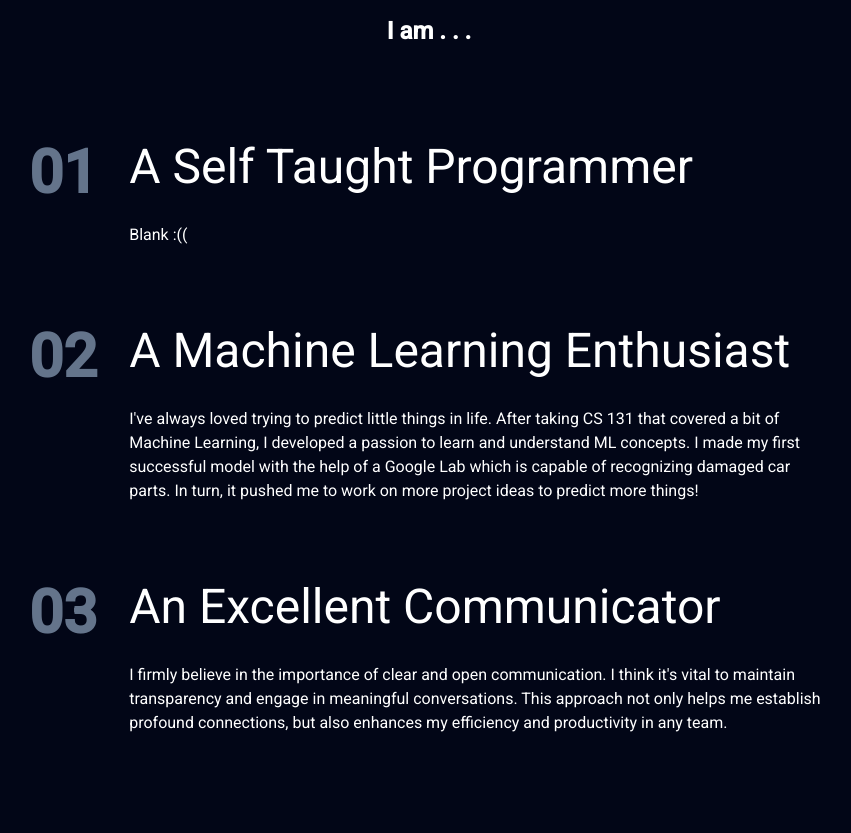
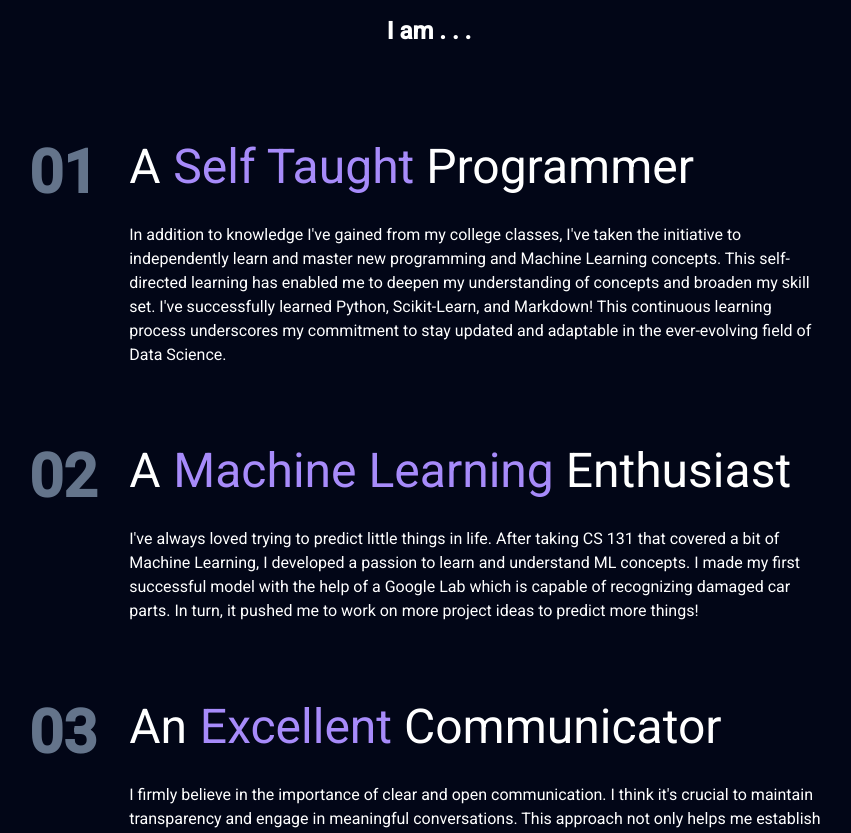
Before and after one commit to pandu-0/svelte-kit-portfolio, a SvelteKit app: page / in a window 1280 px wide. Shown: the part 1940-2773 px from the top of the page, without its empty margins (211-1062 px from the left). Built offline with nearby package versions, Linux system fonts and the light colour scheme.

Commit message:
Made change to header, and Bullet points
Completee "A Self Taught Programmer" bullet point and changed font color. Added "Contact" tab to header.

```diff
--- a/src/app.css
+++ b/src/app.css
@@ -7,6 +7,7 @@ html {
 
 }
 
+/* All other text font */
 * {
     font-family: 'Roboto', sans-serif;
 }
--- a/src/app.html
+++ b/src/app.html
@@ -13,12 +13,20 @@
 		integrity="sha512-Kef5sc7gfTacR7TZKelcrRs15ipf7+t+n7Zh6mKNJbmW+/RRdCW9nwfLn4YX0s2nO6Kv5Y2ChqgIakaC6PW09A=="
 		crossorigin="anonymous" referrerpolicy="no-referrer"></script>
 	<!-- more fonts -->
+	<!-- Poppins -->
 		<link
 		href="https://fonts.googleapis.com/css2?family=Poppins:ital,wght@0,100;0,200;0,300;0,400;0,500;0,600;0,700;0,800;1,100;1,200;1,300;1,400;1,500;1,600;1,700;1,800&family=Roboto:ital,wght@0,100;0,300;0,400;0,500;1,100;1,300;1,400&display=swap"
 		rel="stylesheet">
+	<!-- Roboto -->
 	<link rel="stylesheet" href="https://cdnjs.cloudflare.com/ajax/libs/font-awesome/6.4.2/css/all.min.css"
 		integrity="sha512-z3gLpd7yknf1YoNbCzqRKc4qyor8gaKU1qmn+CShxbuBusANI9QpRohGBreCFkKxLhei6S9CQXFEbbKuqLg0DA=="
 		crossorigin="anonymous" referrerpolicy="no-referrer" />
+
+	<!-- Noto Serif (Unused) -->
+	<link rel="preconnect" href="https://fonts.googleapis.com">
+	<link rel="preconnect" href="https://fonts.gstatic.com" crossorigin>
+	<link href="https://fonts.googleapis.com/css2?family=Noto+Serif:ital,wght@0,100;0,200;0,300;0,400;0,500;0,600;0,700;0,800;0,900;1,100;1,200;1,300;1,400;1,500;1,600;1,700;1,800;1,900&display=swap" rel="stylesheet">
+
 	<meta name="viewport" content="width=device-width" />
 	%sveltekit.head%
 </head>
--- a/src/components/Footer.svelte
+++ b/src/components/Footer.svelte
@@ -1,4 +1,4 @@
-<footer
+<footer id="contact"
     class="py-20 sm:py-32 bg-black border-t border-solid border-violet-950 flex flex-col gap-4 sm:gap-8 justify-center items-center"
 >
     <!-- Connect with me bar -->
--- a/src/components/Header.svelte
+++ b/src/components/Header.svelte
@@ -6,7 +6,8 @@
     // I use this to auto scroll
     let tabs = [
         { name: 'Projects', link: '#projects' },
-        { name: 'About me', link: '#about'}
+        { name: 'About me', link: '#about' },
+        { name: 'Contact', link: '#contact' }
     ]
 </script>
 
@@ -26,14 +27,14 @@
             <div/>
         </h1>
     </a>
-    <!-- Projects and About me Header Tabs -->
+    <!-- Projects, About me, and Contact Header Tabs -->
    <div class="sm:flex items-center gap-4 hidden">
         {#each tabs as tab, index}
 
         <a style="font-size: large;"
             href={tab.link}
             class="duration-200 hover:text-violet-400"
-            target={index === 2 ? "_blank" : ""}
+            target="_self"
         >
             <p>{tab.name}</p>
         </a>
--- a/src/components/Main.svelte
+++ b/src/components/Main.svelte
@@ -30,13 +30,20 @@ let steps = [
 
     let benefits = [
         {
-            metric: "10x",
-            name: "A Self Taught Programmer",
+            before_name: "A",
+            name: " Self Taught ",
+            after_name: "Programmer",
             description:
-                "Blank :((",
+            "In addition to knowledge I've gained from my college classes, I've taken the initiative to " +
+            "independently learn and master new programming and Machine Learning concepts. This self-directed " +
+            "learning has enabled me to deepen my understanding of concepts and broaden my skill set. " +
+            "I've successfully learned Python, Scikit-Learn, and Markdown! This continuous learning process " +
+            "underscores my commitment to stay updated and adaptable in the ever-evolving field of Data Science.",
         },
         {
-            name: "A Machine Learning Enthusiast",
+            before_name: "A",
+            name: " Machine Learning ",
+            after_name: "Enthusiast",
             description:
                 "I've always loved trying to predict little things in life. After taking CS 131 that " +
                 "covered a bit of Machine Learning, I developed a passion to learn and understand ML concepts. " +
@@ -44,9 +51,11 @@ let steps = [
                 "In turn, it pushed me to work on more project ideas to predict more things!",
         },
         {
-            name: "An Excellent Communicator",
+            before_name: "An",
+            name: " Excellent ",
+            after_name: "Communicator",
             description:
-                "I firmly believe in the importance of clear and open communication. I think it's vital to " +
+                "I firmly believe in the importance of clear and open communication. I think it's crucial to " +
                 "maintain transparency and engage in meaningful conversations. This approach not only helps me " +
                 "establish profound connections, but also enhances my efficiency " +
                 "and productivity in any team.",
@@ -211,15 +220,20 @@ let steps = [
         <div class="flex flex-col gap-20 w-full mx-auto max-w-[800px]">
             {#each benefits as benefit, index}
                 <div class="flex gap-6 sm:gap-8">
+                    <!-- Number next to the Header -->
                     <p
-                        class="poppins text-4xl sm:text-5xl md:text-6xl text-slate-500 font-semibold"
-                    >
+                        class="poppins text-4xl sm:text-5xl md:text-6xl text-slate-500 font-semibold">
                         0{index + 1}
                     </p>
+                    <!-- Header -->
                     <div class="flex flex-col gap-6 sm:gap-8">
                         <h3 class="text-2xl sm:text-3xl md:text-5xl">
-                            <span>{benefit.name}</span>
+                            <span>{benefit.before_name}</span>
+                            <span class="text-violet-400">{benefit.name}</span>
+                            <span>{benefit.after_name}</span>
+
                         </h3>
+                        <!-- Paragraph -->
                         <p>{benefit.description}</p>
                     </div>
                 </div>
```
